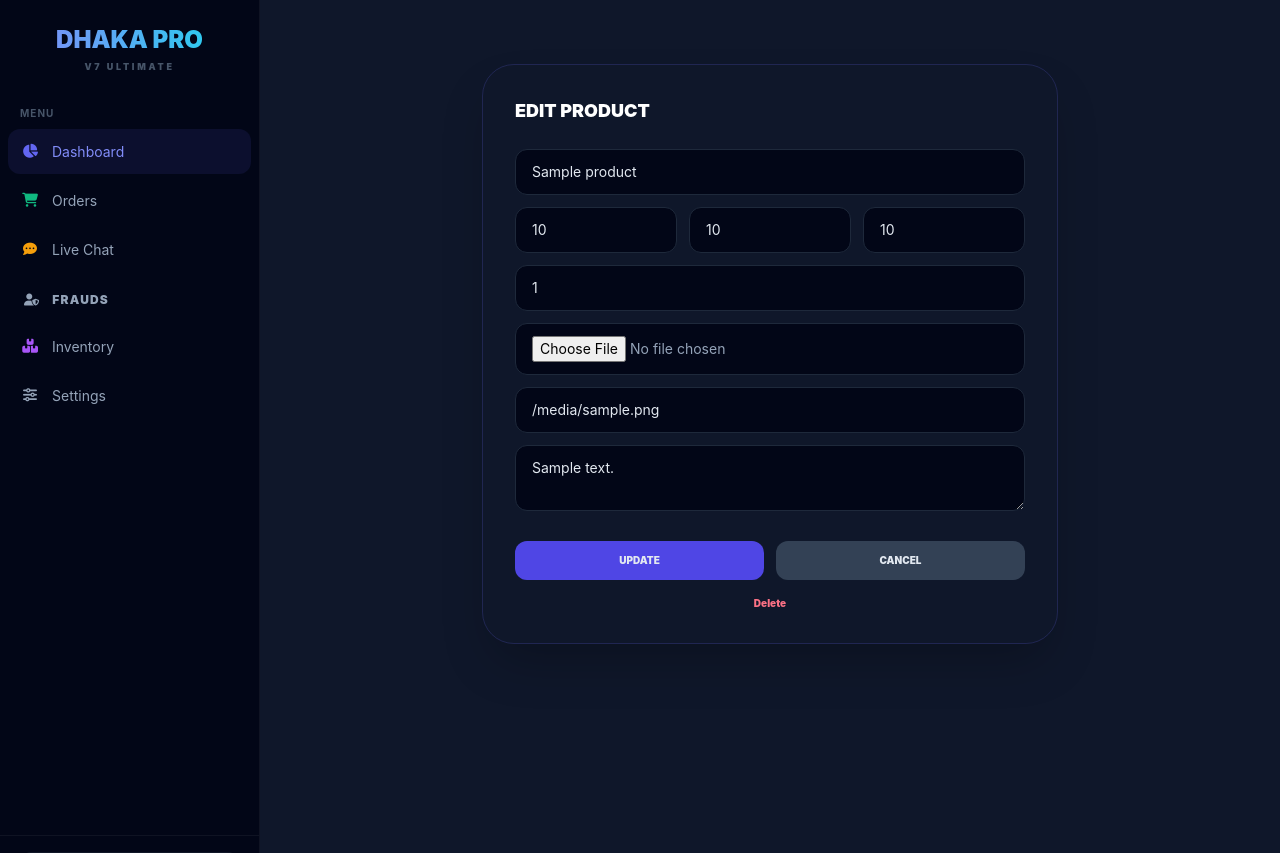
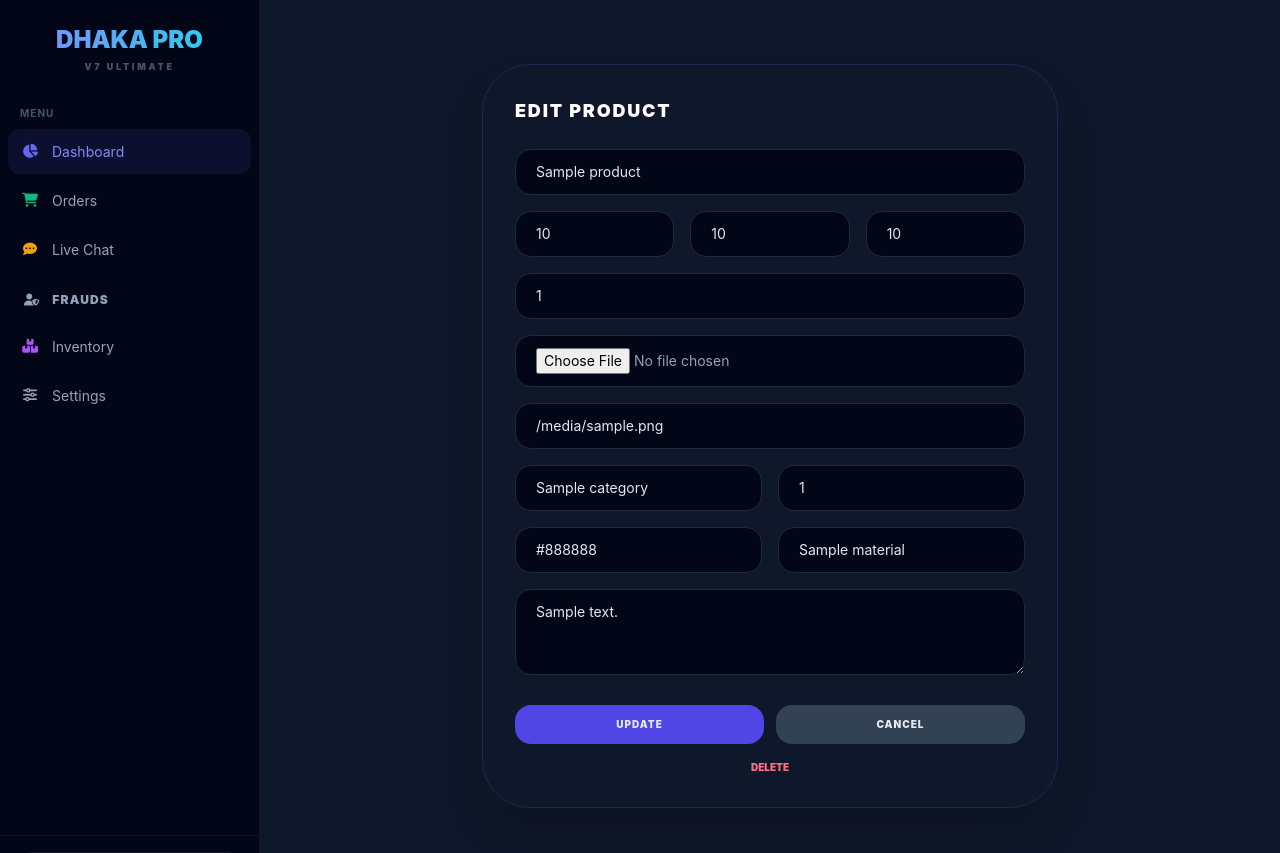
Before and after one commit to printthp/Dhaka-exclusive-sms-bot-wp-msg, a Flask app: template templates/edit_product.html in a window 1280 px wide. Shown: the top 853 px of the page. Run offline with Flask 2, Linux system fonts and the light colour scheme; the template is opened without the code that fills it: most values are stand-ins (such as "Sample title", 1, 10 or a date in 2020); some libraries are stand-ins or nearby versions.

Commit message:
Update edit_product.html

```diff
--- a/templates/edit_product.html
+++ b/templates/edit_product.html
@@ -1,28 +1,36 @@
 {% extends "base.html" %}
-{% block title %}Edit{% endblock %}
+{% block title %}Edit Product{% endblock %}
 {% block content %}
 <div class="max-w-xl mx-auto mt-10 pb-24">
-  <div class="glass p-8 rounded-[2rem] border border-indigo-500/20 shadow-2xl">
-    <h3 class="text-white font-black text-lg uppercase mb-6">Edit Product</h3>
+    <div class="glass p-8 rounded-[3rem] border border-indigo-500/20 shadow-2xl">
+        <h3 class="text-white font-black text-lg uppercase tracking-widest mb-6">Edit Product</h3>
         <form method="POST" action="/admin/product/update/{{product.id}}" enctype="multipart/form-data">
-      <div class="space-y-3">
-        <input name="name" value="{{ product.name }}" required class="w-full bg-[#020617] border border-slate-800 px-4 py-3 rounded-xl text-sm">
-        <div class="grid grid-cols-3 gap-3">
-          <input name="price" type="number" value="{{ product.price }}" required class="w-full bg-[#020617] border border-slate-800 px-4 py-3 rounded-xl text-sm">
-          <input name="discount_price" type="number" value="{{ product.discount_price or '' }}" placeholder="Discount" class="w-full bg-[#020617] border border-slate-800 px-4 py-3 rounded-xl text-sm">
-          <input name="stock" type="number" value="{{ product.stock }}" required class="w-full bg-[#020617] border border-slate-800 px-4 py-3 rounded-xl text-sm">
+            <div class="space-y-4">
+                <input name="name" value="{{ product.name }}" required class="w-full bg-[#020617] border border-slate-800 px-5 py-3 rounded-2xl focus:border-indigo-500 outline-none text-sm">
+                <div class="grid grid-cols-3 gap-4">
+                    <input name="price" type="number" value="{{ product.price }}" required class="w-full bg-[#020617] border border-slate-800 px-5 py-3 rounded-2xl focus:border-indigo-500 outline-none text-sm">
+                    <input name="discount_price" type="number" value="{{ product.discount_price or '' }}" placeholder="Discount" class="w-full bg-[#020617] border border-slate-800 px-5 py-3 rounded-2xl focus:border-rose-500 outline-none text-sm">
+                    <input name="stock" type="number" value="{{ product.stock }}" required class="w-full bg-[#020617] border border-slate-800 px-5 py-3 rounded-2xl focus:border-indigo-500 outline-none text-sm">
                 </div>
-        <input name="fb_product_id" value="{{ product.fb_product_id or '' }}" placeholder="FB ID" class="w-full bg-[#020617] border border-slate-800 px-4 py-3 rounded-xl text-sm">
-        <input type="file" name="image" accept="image/*" class="w-full bg-[#020617] border border-slate-800 px-4 py-3 rounded-xl text-sm text-slate-400">
-        <input name="image_url" value="{{ product.image_url or '' }}" placeholder="Image URL" class="w-full bg-[#020617] border border-slate-800 px-4 py-3 rounded-xl text-sm">
-        <textarea name="description" placeholder="Description" rows="2" class="w-full bg-[#020617] border border-slate-800 px-4 py-3 rounded-xl text-sm">{{ product.description or '' }}</textarea>
+                <input name="fb_product_id" value="{{ product.fb_product_id or '' }}" placeholder="Facebook Product ID" class="w-full bg-[#020617] border border-slate-800 px-5 py-3 rounded-2xl focus:border-indigo-500 outline-none text-sm">
+                <input type="file" name="image" accept="image/*" class="w-full bg-[#020617] border border-slate-800 px-5 py-3 rounded-2xl text-sm text-slate-400">
+                <input name="image_url" value="{{ product.image_url or '' }}" placeholder="Or Image URL" class="w-full bg-[#020617] border border-slate-800 px-5 py-3 rounded-2xl focus:border-indigo-500 outline-none text-sm">
+                <div class="grid grid-cols-2 gap-4">
+                    <input name="category" value="{{ product.category or '' }}" placeholder="Category" class="w-full bg-[#020617] border border-slate-800 px-5 py-3 rounded-2xl focus:border-indigo-500 outline-none text-sm">
+                    <input name="size" value="{{ product.size or '' }}" placeholder="Size" class="w-full bg-[#020617] border border-slate-800 px-5 py-3 rounded-2xl focus:border-indigo-500 outline-none text-sm">
+                </div>
+                <div class="grid grid-cols-2 gap-4">
+                    <input name="color" value="{{ product.color or '' }}" placeholder="Color" class="w-full bg-[#020617] border border-slate-800 px-5 py-3 rounded-2xl focus:border-indigo-500 outline-none text-sm">
+                    <input name="material" value="{{ product.material or '' }}" placeholder="Material" class="w-full bg-[#020617] border border-slate-800 px-5 py-3 rounded-2xl focus:border-indigo-500 outline-none text-sm">
+                </div>
+                <textarea name="description" placeholder="Description" rows="3" class="w-full bg-[#020617] border border-slate-800 px-5 py-3 rounded-2xl focus:border-indigo-500 outline-none text-sm">{{ product.description or '' }}</textarea>
             </div>
             <div class="flex gap-3 mt-6">
-        <button type="submit" class="flex-1 bg-indigo-600 py-3 rounded-xl font-black text-[10px] uppercase">Update</button>
-        <a href="/admin?tab=inventory" class="flex-1 bg-slate-700 py-3 rounded-xl font-black text-[10px] uppercase text-center">Cancel</a>
+                <button type="submit" class="flex-1 bg-indigo-600 hover:bg-indigo-500 py-3 rounded-2xl font-black text-[10px] uppercase tracking-widest transition-all">Update</button>
+                <a href="/admin?tab=inventory" class="flex-1 bg-slate-700 hover:bg-slate-600 py-3 rounded-2xl font-black text-[10px] uppercase tracking-widest transition-all text-center">Cancel</a>
             </div>
         </form>
-    <a href="/admin/product/delete/{{product.id}}" onclick="return confirm('Delete?')" class="block mt-4 text-center text-rose-400 text-[10px] font-black">Delete</a>
+        <a href="/admin/product/delete/{{product.id}}" onclick="return confirm('Delete?')" class="block mt-4 text-center text-rose-400 text-[10px] font-black uppercase">Delete</a>
     </div>
 </div>
 {% endblock %}
```
Lines whose indentation alone changed are shown as unchanged.
